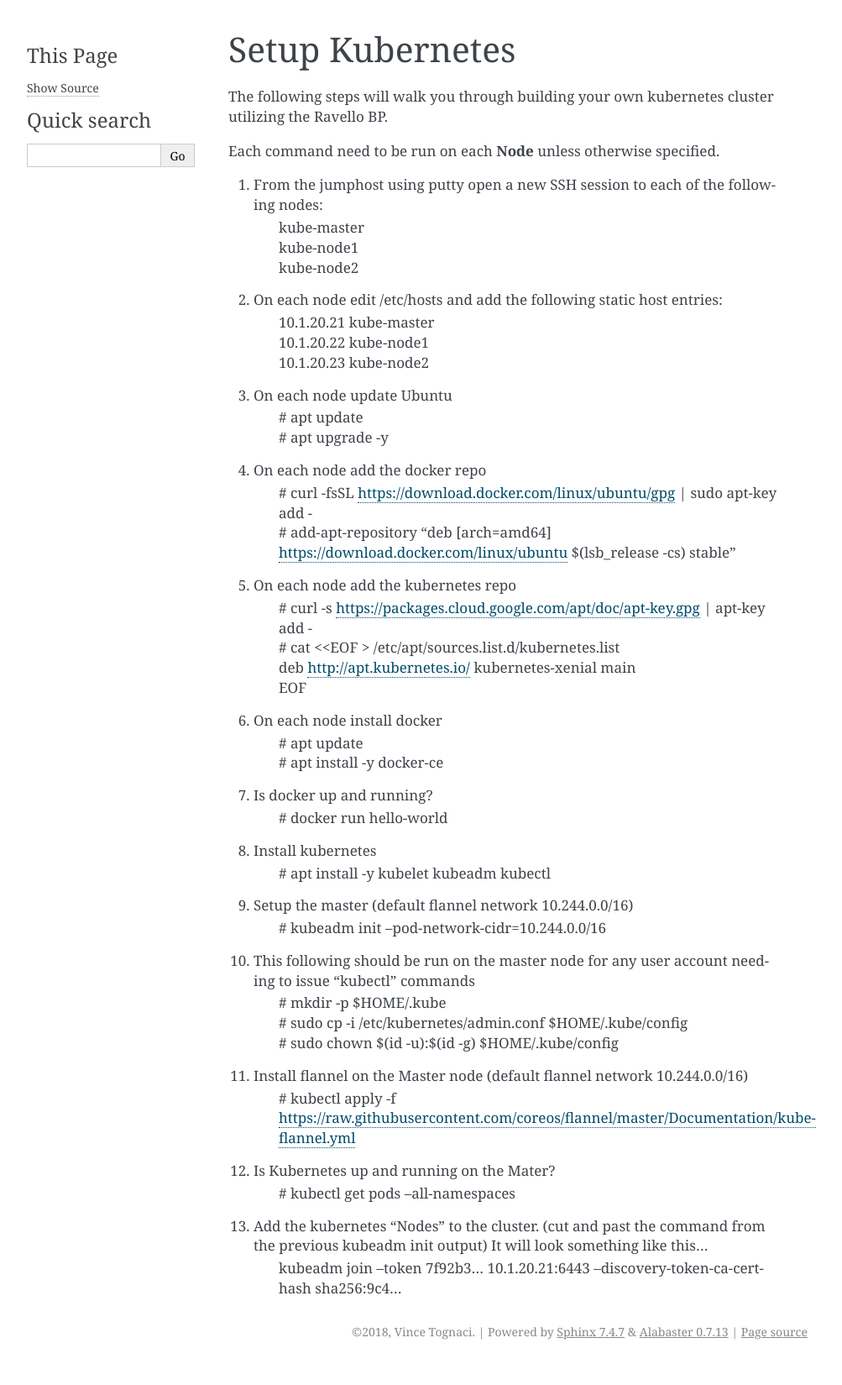
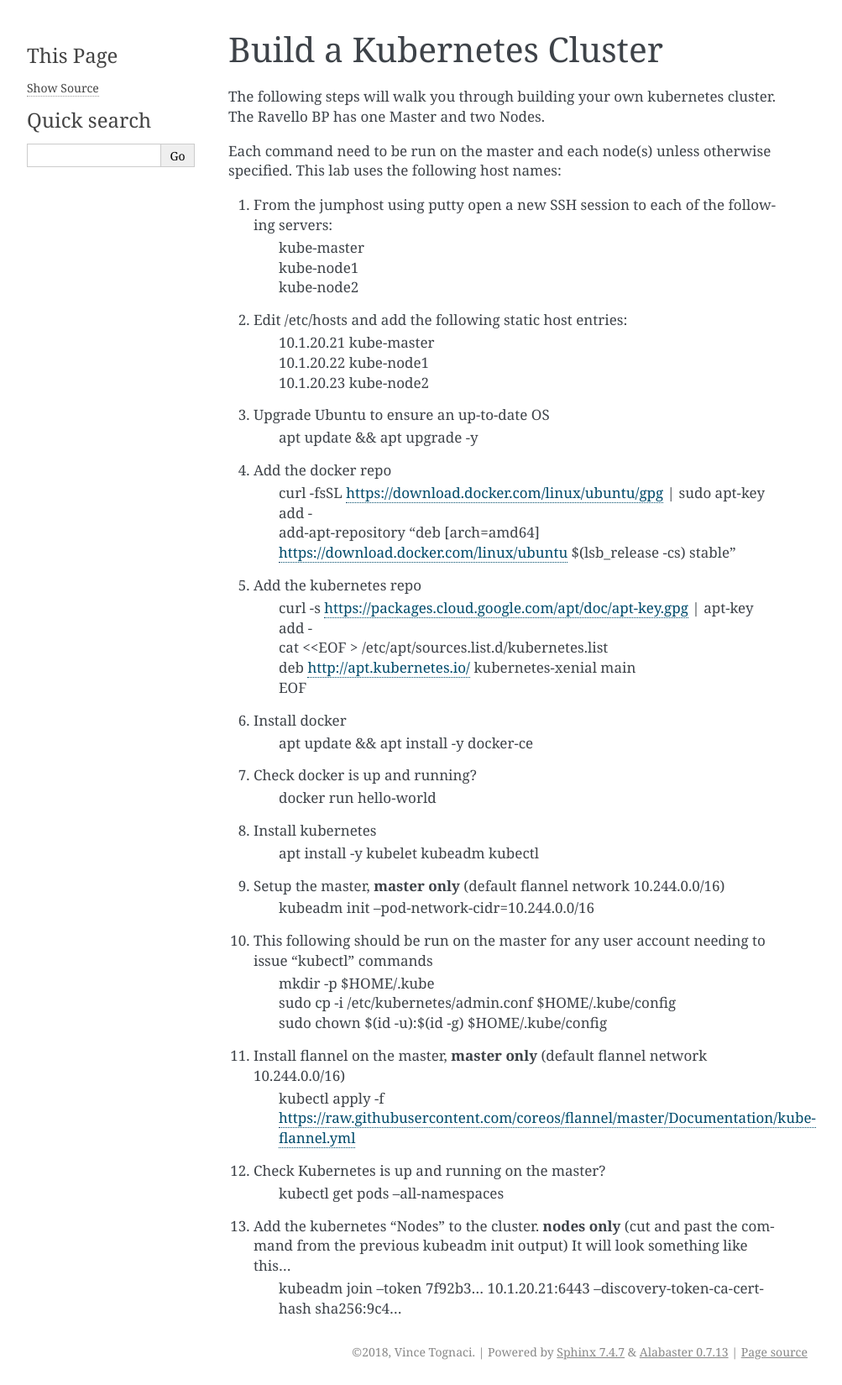
Before and after one commit to vtog/f5-kube-demo, a Sphinx documentation site: the page built from docs/kubernetes.rst, in a window 1280 px wide. Shown: the whole page at 84% size, without its empty margins (148-1151 px from the left). Built offline with Sphinx 7.4.7, drawn with Linux system fonts in a browser that asks for light colours; before the commit the page ends 1625 px from its top, so only the background shows below that.

Commit message:
fixing sytax

```diff
--- a/docs/bigip.rst
+++ b/docs/bigip.rst
@@ -1,5 +1,5 @@
-Setup BIG-IP
-------------
+Prepare BIG-IP for Kubernetes
+=============================
 | tmsh create auth partition kubernetes
 | tmsh create net tunnels vxlan fl-vxlan port 8472 flooding-type none
 | tmsh create net tunnels tunnel fl-vxlan key 1 profile fl-vxlan local-address 10.1.20.10
--- a/docs/index.rst
+++ b/docs/index.rst
@@ -10,5 +10,5 @@
    :maxdepth: 2
    :caption: Contents:
 
-   kubernetes.rst
-   bigip.rst
+   kubernetes
+   bigip
--- a/docs/kubernetes.rst
+++ b/docs/kubernetes.rst
@@ -1,44 +1,43 @@
-Setup Kubernetes
-----------------
-The following steps will walk you through building your own kubernetes cluster utilizing the Ravello BP.
+==========================
+Build a Kubernetes Cluster
+==========================
+The following steps will walk you through building your own kubernetes cluster. The Ravello BP has one Master and two Nodes.
 
-Each command need to be run on each **Node** unless otherwise specified.
+Each command need to be run on the master and each node(s) unless otherwise specified. This lab uses the following host names:
 
-#. From the jumphost using putty open a new SSH session to each of the following nodes:
+#. From the jumphost using putty open a new SSH session to each of the following servers:
     | kube-master
     | kube-node1
     | kube-node2
-#. On each node edit /etc/hosts and add the following static host entries:
-    | 10.1.20.21  kube-master
-    | 10.1.20.22  kube-node1
-    | 10.1.20.23  kube-node2
-#. On each node update Ubuntu
-    | # apt update
-    | # apt upgrade -y
-#. On each node add the docker repo
-    | # curl \-fsSL https://download.docker.com/linux/ubuntu/gpg | sudo apt-key add \-
-    | # add-apt-repository "deb [arch=amd64] https://download.docker.com/linux/ubuntu $(lsb_release -cs) stable"
-#. On each node add the kubernetes repo
-    | # curl -s https://packages.cloud.google.com/apt/doc/apt-key.gpg | apt-key add -
-    | # cat <<EOF > /etc/apt/sources.list.d/kubernetes.list
+#. Edit /etc/hosts and add the following static host entries:
+    | 10.1.20.21   kube-master
+    | 10.1.20.22   kube-node1
+    | 10.1.20.23   kube-node2
+#. Upgrade Ubuntu to ensure an up-to-date OS
+    | apt update && apt upgrade -y
+#. Add the docker repo
+    | curl \-fsSL https://download.docker.com/linux/ubuntu/gpg | sudo apt-key add \-
+    | add-apt-repository "deb [arch=amd64] https://download.docker.com/linux/ubuntu $(lsb_release -cs) stable"
+#. Add the kubernetes repo
+    | curl -s https://packages.cloud.google.com/apt/doc/apt-key.gpg | apt-key add -
+    | cat <<EOF > /etc/apt/sources.list.d/kubernetes.list
     | deb http://apt.kubernetes.io/ kubernetes-xenial main
     | EOF
-#. On each node install docker
-    | # apt update
-    | # apt install -y docker-ce
-#. Is docker up and running?
-    | # docker run hello-world
+#. Install docker
+    | apt update && apt install -y docker-ce
+#. Check docker is up and running?
+    | docker run hello-world
 #. Install kubernetes
-    | # apt install -y kubelet kubeadm kubectl
-#. Setup the master (default flannel network 10.244.0.0/16)
-    | # kubeadm init --pod-network-cidr=10.244.0.0/16
-#. This following should be run on the master node for any user account needing to issue "kubectl" commands
-    | # mkdir -p $HOME/.kube
-    | # sudo cp -i /etc/kubernetes/admin.conf $HOME/.kube/config
-    | # sudo chown $(id -u):$(id -g) $HOME/.kube/config
-#. Install flannel on the Master node (default flannel network 10.244.0.0/16)
-    | # kubectl apply -f https://raw.githubusercontent.com/coreos/flannel/master/Documentation/kube-flannel.yml
-#. Is Kubernetes up and running on the Mater?
-    | # kubectl get pods --all-namespaces
-#. Add the kubernetes "Nodes" to the cluster. (cut and past the command from the previous kubeadm init output) It will look something like this...
+    | apt install -y kubelet kubeadm kubectl
+#. Setup the master, **master only** (default flannel network 10.244.0.0/16)
+    | kubeadm init --pod-network-cidr=10.244.0.0/16
+#. This following should be run on the master for any user account needing to issue "kubectl" commands
+    | mkdir -p $HOME/.kube
+    | sudo cp -i /etc/kubernetes/admin.conf $HOME/.kube/config
+    | sudo chown $(id -u):$(id -g) $HOME/.kube/config
+#. Install flannel on the master, **master only** (default flannel network 10.244.0.0/16)
+    | kubectl apply -f https://raw.githubusercontent.com/coreos/flannel/master/Documentation/kube-flannel.yml
+#. Check Kubernetes is up and running on the master?
+    | kubectl get pods --all-namespaces
+#. Add the kubernetes "Nodes" to the cluster. **nodes only** (cut and past the command from the previous kubeadm init output) It will look something like this...
     | kubeadm join --token 7f92b3... 10.1.20.21:6443 --discovery-token-ca-cert-hash sha256:9c4...
```
